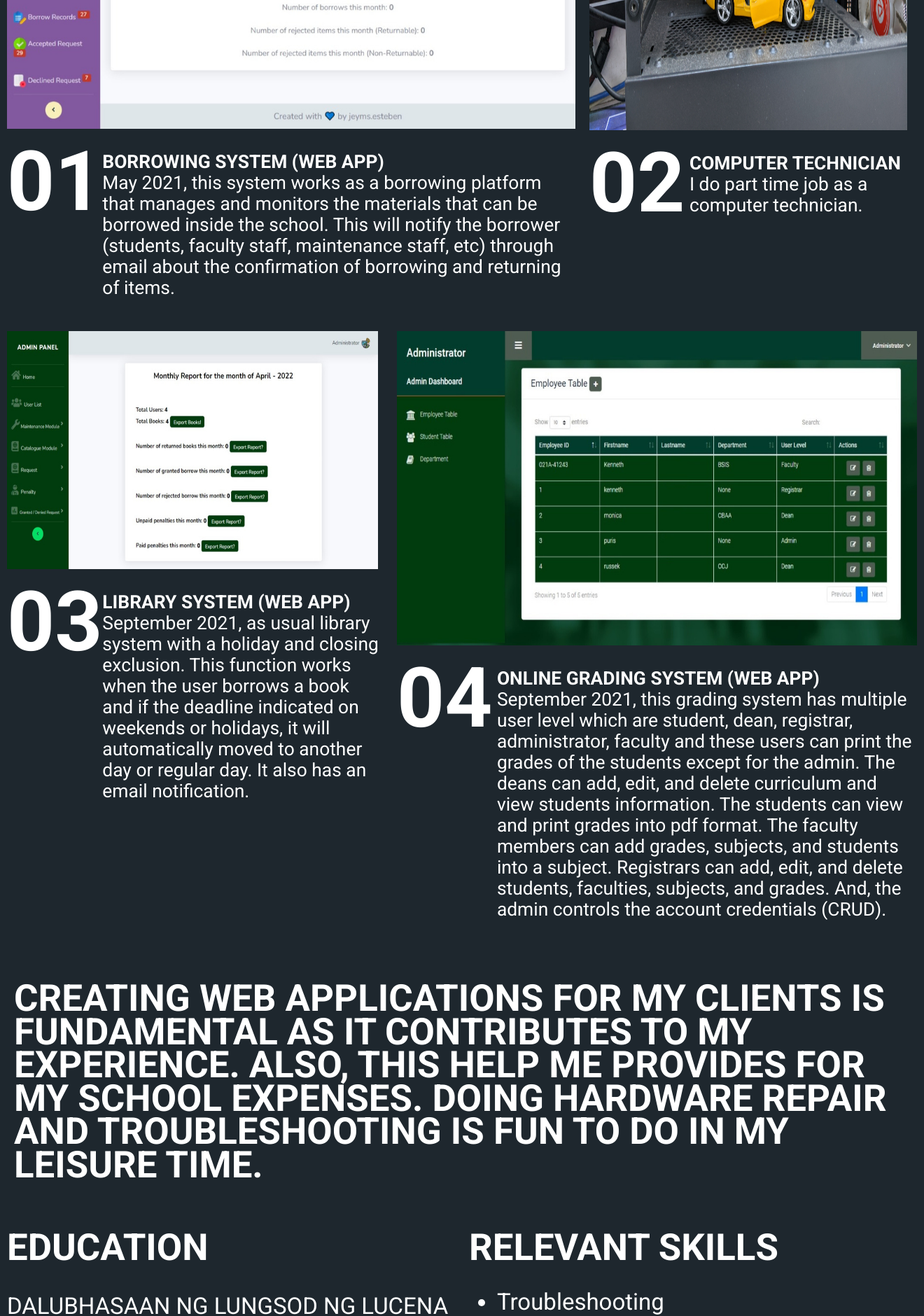
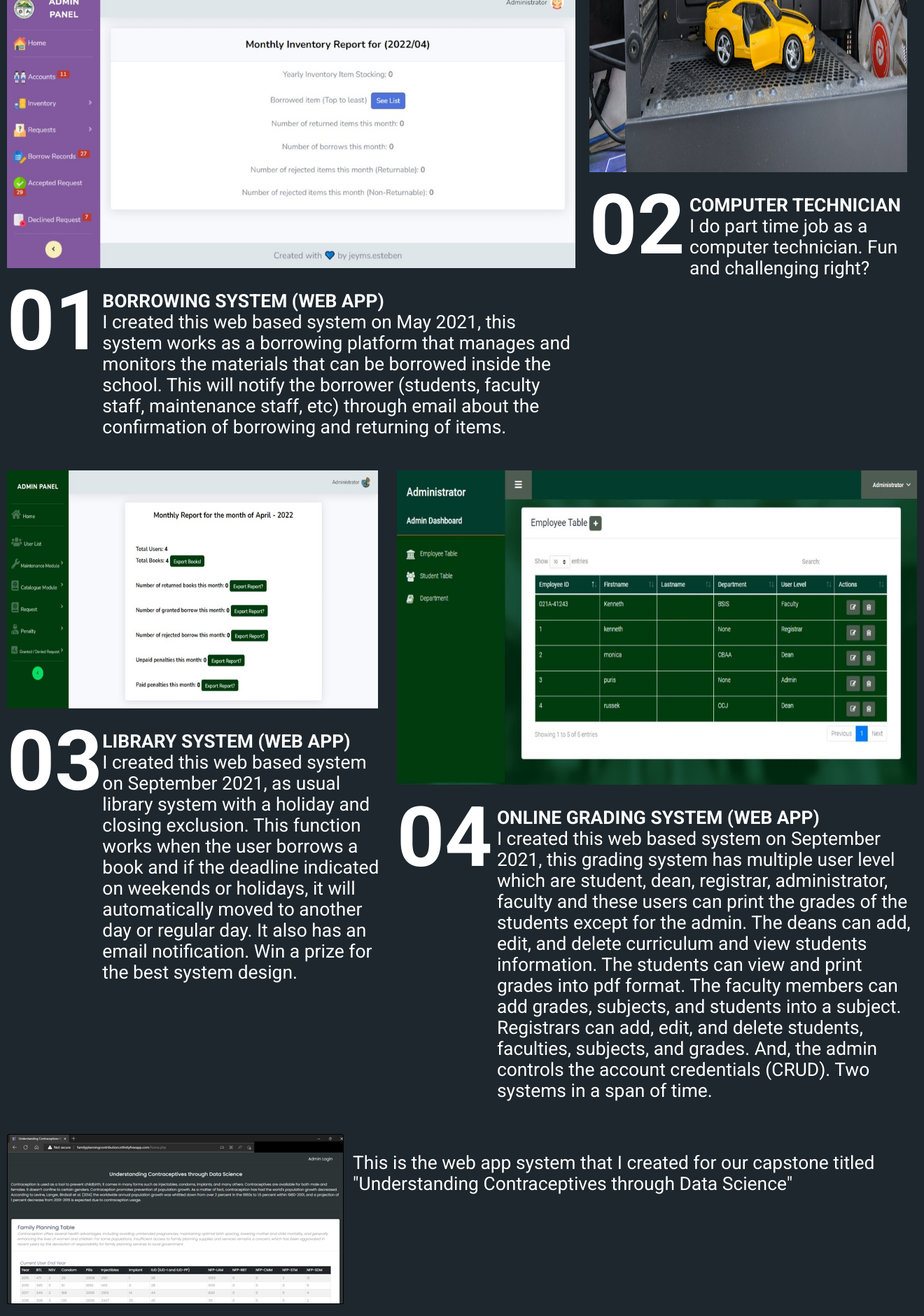
Before and after one commit to jeymscordero/jeymscordero.github.io, a PHP site: page / in a window 1320 px wide. Shown: the part 1000-2880 px from the top of the page at 70% size. Run offline with PHP 8.4, Linux system fonts and the light colour scheme.

Commit message:
Add files via upload

```diff
--- a/css/style.css
+++ b/css/style.css
@@ -118,6 +118,41 @@ body
   height:70vw;
 }
 
+#third3
+{
+	padding:10px;
+  flex:30%;
+
+}
+
+
+#third3 img
+{
+	max-width: 481px;
+	max-height:243px;
+	width: 90vw;
+  height:70vw;
+
+}
+
+#third4
+{
+	padding:10px;
+  flex:50%;
+
+}
+
+
+#third4 img
+{
+	max-width: 481px;
+	max-height:243px;
+	width: 90vw;
+  height:70vw;
+
+}
+
+
 #fourth p
 {
  	font-weight:700;
@@ -152,7 +187,7 @@ footer h1
 	text-align:center;
 }
 
-#first,#second,#third,#fourth,#fifth,#sixth
+#first,#second,#third,#third3,#third4,#fourth,#fifth,#sixth
 {
 	display:flex;
 	flex-direction: row;
@@ -164,7 +199,7 @@ footer h1
 	font-size:9vw;
 }
 
-.second1_text,.second2_text,.third1_text,.third2_text
+.second1_text,.second2_text,.third1_text,.third4_text,.third2_text
 {
 	display: flex;
 }
--- a/index.html
+++ b/index.html
@@ -18,19 +18,25 @@
 	<div id="first">
 		<div data-aos="fade-right" class="first1"><img src="images/IMG_20200424_112419.jpg"></div>
 		<div data-aos="fade-left" class="first2">
-			<h1>WEB DEVELOPER</h1>
-			<p>I have been a php web developer since my second year in college to provide for my allowance. It's my pleasure time creating one.</p>
+			<!-- <h1>My Online Resume</h1> -->
+			<p>“Being challenged in life is inevitable, being defeated is optional.”
+			<br>
+			– Roger Crawford
+			</p>
 			<h1 class="name">James Steven Cordero</h1>
 		</div>
+
 	</div>
+	<br>
+		<br>
 	<div data-aos="zoom-in-up" id="second">
 
 		<div class="second1">
-			<h1>experience</h1>
+			<h1>what i do in life?</h1>
 			<img src="images/image1.jpg">
 			<div class="second1_text">
 				<h1>01</h1>
-				<p><b>BORROWING SYSTEM (WEB APP)</b> <br> May 2021,  this system works as a borrowing platform that manages and monitors the materials that can be borrowed inside the school. This will notify the borrower (students, faculty staff, maintenance staff, etc) through email  about the confirmation of borrowing and returning of items.</p>
+				<p><b>BORROWING SYSTEM (WEB APP)</b> <br> I created this web based system on May 2021,  this system works as a borrowing platform that manages and monitors the materials that can be borrowed inside the school. This will notify the borrower (students, faculty staff, maintenance staff, etc) through email  about the confirmation of borrowing and returning of items.</p>
 			</div>
 		</div>
 
@@ -38,7 +44,7 @@
 			<img src="images/image2.jpg">
 			<div class="second2_text">
 				<h1>02</h1>&nbsp
-				<p><b>COMPUTER TECHNICIAN</b><br> I do part time job as a computer technician.</p>
+				<p><b>COMPUTER TECHNICIAN</b><br> I do part time job as a computer technician. Fun and challenging right?</p>
 			</div>
 		</div>
 
@@ -51,7 +57,7 @@
 			<div class="third1_text">
 
 				<h1>03</h1>
-				<p><b>LIBRARY SYSTEM (WEB APP)</b> <br> September 2021, as usual library system with a holiday and closing exclusion. This function works when the user borrows a book and if the deadline indicated on weekends or holidays, it will automatically moved to another day or regular day. It also has an email notification.</p>
+				<p><b>LIBRARY SYSTEM (WEB APP)</b> <br> I created this web based system on September 2021, as usual library system with a holiday and closing exclusion. This function works when the user borrows a book and if the deadline indicated on weekends or holidays, it will automatically moved to another day or regular day. It also has an email notification. Win a prize for the best system design.</p>
 			</div>
 		</div>
 
@@ -59,20 +65,38 @@
 			<img src="images/image4.jpg">
 			<div class="third2_text">
 				<h1>04</h1>&nbsp
-				<p><b>ONLINE GRADING SYSTEM (WEB APP)</b><br> September 2021, this grading system has multiple user level which are student, dean, registrar, administrator, faculty and these users can print the grades of the students except for the admin. The deans can add, edit, and delete curriculum and view students information. The students can view and print grades into pdf format. The faculty members can add grades, subjects, and students into a subject. Registrars can add, edit, and delete students, faculties, subjects, and grades. And, the admin controls the account credentials (CRUD).</p>
+				<p><b>ONLINE GRADING SYSTEM (WEB APP)</b><br> I created this web based system on September 2021, this grading system has multiple user level which are student, dean, registrar, administrator, faculty and these users can print the grades of the students except for the admin. The deans can add, edit, and delete curriculum and view students information. The students can view and print grades into pdf format. The faculty members can add grades, subjects, and students into a subject. Registrars can add, edit, and delete students, faculties, subjects, and grades. And, the admin controls the account credentials (CRUD). Two systems in a span of time.</p>
 			</div>
 		</div>
 
 	</div>
-	<div data-aos="zoom-in-up" id="fourth">
+
+	<div data-aos="zoom-in-up" id="third3">
+		<img src="images/contraceptive.png">
+		<div class="third1_text">
+				&nbsp&nbsp<p> This is the web app system that I created for our capstone titled "Understanding Contraceptives through Data Science"
+				</p>
+			</div>
+	</div>
+
+	<div data-aos="zoom-in-up" id="third4">
+		<img src="images/biomed.jpg">
+		<div class="third4_text">
+				&nbsp&nbsp<p> I work as Biomed Technician today, enjoying the work and challenges that this occupation brings to me.</p>
+			</div>
+	</div>
+
+
+<!-- 	<div data-aos="zoom-in-up" id="fourth">
 		<p>CREATING WEB APPLICATIONS FOR MY CLIENTS IS FUNDAMENTAL AS IT CONTRIBUTES TO MY EXPERIENCE. ALSO, THIS HELP ME PROVIDES FOR MY SCHOOL EXPENSES. DOING HARDWARE REPAIR AND TROUBLESHOOTING IS FUN TO DO IN MY LEISURE TIME.
 		</p>
-	</div>
+	</div> -->
+	<br>
 
 	<div data-aos="zoom-in-up" id="fifth">
 		<div class="fifth1">
 			<h1>EDUCATION</h1>
-			<p>DALUBHASAAN NG LUNGSOD NG LUCENA <br>(Information Technology)<br><li>Best in Data Analytics</li></p>
+			<p>DALUBHASAAN NG LUNGSOD NG LUCENA <br>(Bachelor of Science in Information Technology)<br><li>Best in Data Analytics</li></p>
 			<p>AMA COMPUTER COLLEGE LUCENA<br>Senior High School (Computer System Servicing NCII / Electronics Products Assembly and Servicing NC II)<br><li>With Honors</li></p>
 		</div>
 
@@ -83,11 +107,13 @@
 				<li>Computer Repairs</li>
 				<li>Network Repairs</li>
 				<li>Software Troubleshooting</li>
+				<li>MS Office such as Word,Excel and Access</li>
 				<li>Web Development</li>
 				<li>Database Management</li>
 				<li>PHP Programming</li>
 				<li>System Repair / Maintenance</li>
 				<li>Hardware Management</li>
+				<li>Biomedical Technician</li>
 			</ul>
 		</div>
 
@@ -103,7 +129,7 @@
 
 	</div>
 	<footer>
-		<h1>Created with 💚 by jeyms.esteben</h1>
+		<h1>Created by jeymsesteben.cordero</h1>
 	</footer>
 </body>
 </html>
```
Also changed, not shown: images/biomed.jpg (added), images/contraceptive.png (added).
